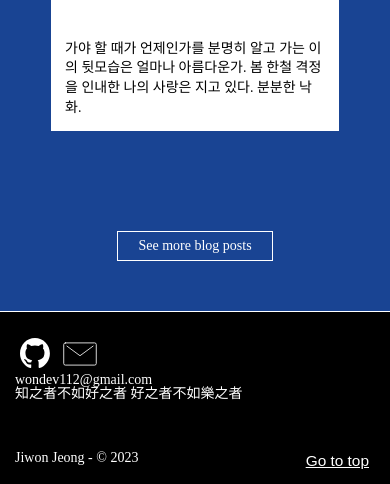
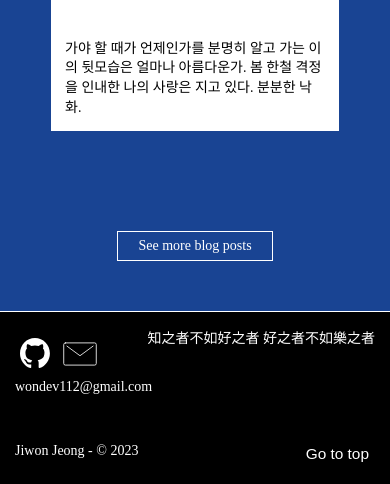
Before and after one commit to jiwonsudo/Jiwon-Web, a plain HTML site: page index.html in a window 390 px wide. Shown: the part 2782-3266 px from the top of the page. Drawn offline with Linux system fonts and the light colour scheme; a web font is replaced by a local one.

Commit message:
Feat: complete common

```diff
--- a/css/common.css
+++ b/css/common.css
@@ -68,15 +68,30 @@ footer {
 
 .footer-contents {
   margin: 20px 15px 0;
+  padding-bottom: 20px;
 }
 
-.link-container {
+.top-container {
+  display: flex;
+  justify-content: space-between;
+}
+
+.links {
   display: flex;
   align-items: center;
 }
 
-.link-container a {
+.links a {
   margin: 0 5px;
+}
+
+.quote {
+  font-weight: 300;
+}
+
+.email-text {
+  margin-top: 0.5em;
+  font-weight: 300;
 }
 
 .github-a, .github-logo {
@@ -110,8 +125,17 @@ footer {
   font-size: 1.1em;
 }
 
+.go-top-button:hover {
+  cursor: pointer;
+  text-decoration-color: #a8a8a8;
+}
+
 @media screen and (max-width: 580px) {
   .nav-a {
     text-decoration: none;
   }
+
+  .go-top-button {
+    text-decoration: none;
+  }
 }
--- a/index.html
+++ b/index.html
@@ -108,7 +108,8 @@
 
   <footer>
     <div class="footer-contents">
-      <div class="link-container">
+      <div class="top-container">
+        <div class="links">
           <a class="github-a" href="https://github.com/jiwonsudo" target="_blank">
             <img class="github-logo" src="./images/assets/github_logo.svg">
           </a>
@@ -116,8 +117,9 @@
             <img class="email-icon" src="./images/assets/email_icon.svg">
           </a>
         </div>
-      <p>wondev112@gmail.com</p>
-      <p>知之者不如好之者 好之者不如樂之者</p>
+        <p class="quote">知之者不如好之者 好之者不如樂之者</p>
+      </div>
+      <p class="email-text">wondev112@gmail.com</p>
       <div class="copyright-container">
         <p class="copyright-text">Jiwon Jeong -  &copy 2023</p>
         <button id="go-top-button" class="go-top-button">Go to top</button>
```
Lines whose indentation alone changed are shown as unchanged.
